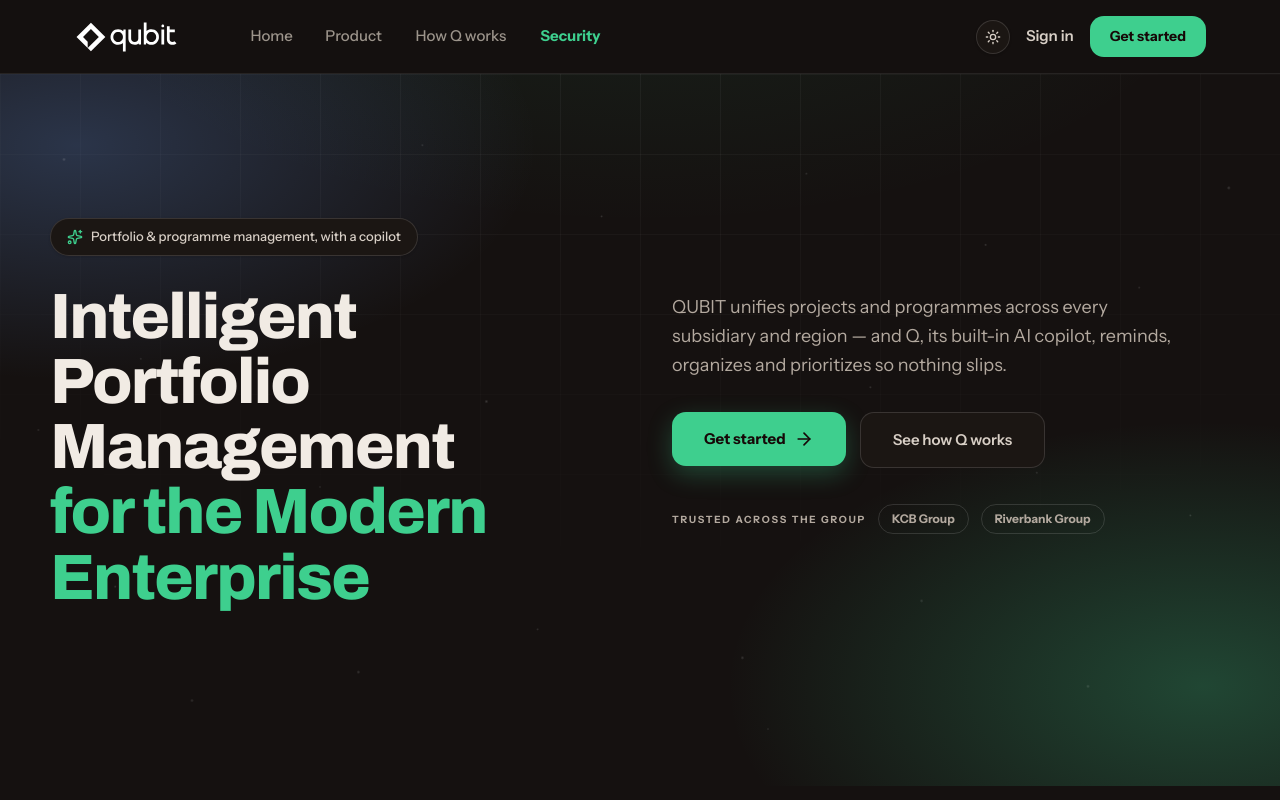
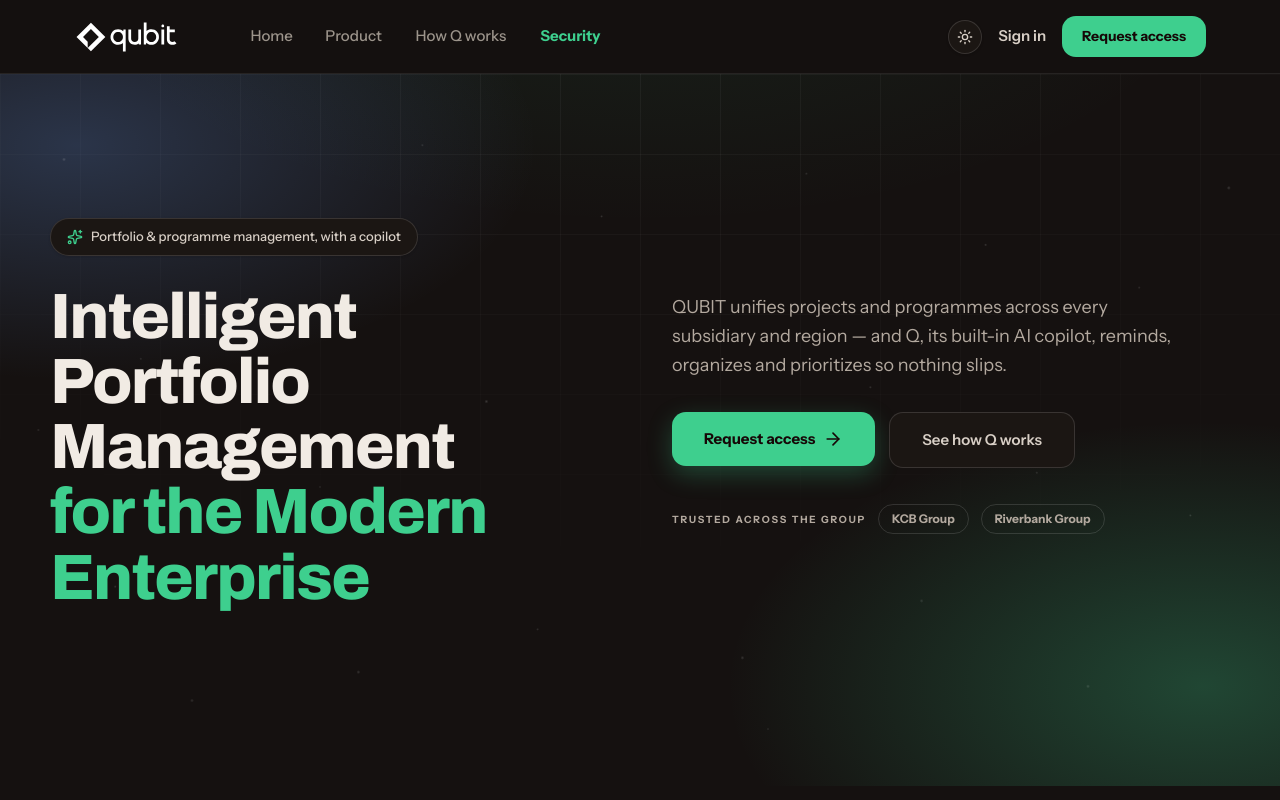
Before and after one commit to joyceokore-create/QUBIT, a Next.js app: page / in a window 1280 px wide. Shown: the top 800 px of the page. Built offline with nearby package versions, Linux system fonts and the light colour scheme.

Commit message:
feat(landing): rename Get started CTA to Request access
The CTA opens the request-access (lead-capture) flow, not instant signup —
label it honestly. Hero + desktop header updated; href already /request-access.

Co-Authored-By: Claude Opus 4.8 <noreply@anthropic.com>

```diff
--- a/src/components/marketing/hero.tsx
+++ b/src/components/marketing/hero.tsx
@@ -102,7 +102,7 @@ export function Hero() {
               href="/request-access"
               className={`q-lift group inline-flex w-full items-center justify-center gap-2 rounded-xl bg-[var(--pbrand)] px-8 py-4 text-[15px] font-bold text-[var(--onbrand)] shadow-[0_8px_24px_color-mix(in_oklab,var(--pbrand)_28%,transparent)] sm:w-auto ${FOCUS_RING}`}
             >
-              Get started
+              Request access
               <ArrowRight className="size-5 transition-transform group-hover:translate-x-1" aria-hidden />
             </Link>
             <a
--- a/src/components/marketing/marketing-header.tsx
+++ b/src/components/marketing/marketing-header.tsx
@@ -97,7 +97,7 @@ export function MarketingHeader() {
           href="/request-access"
           className={`q-lift rounded-xl bg-[var(--pbrand)] px-5 py-2.5 text-[14px] font-bold text-[var(--onbrand)] ${FOCUS_RING}`}
         >
-          Get started
+          Request access
         </Link>
       </div>
       </div>
```
Also changed, not shown: 1 other file (tests, documents, lock files or other folders).
